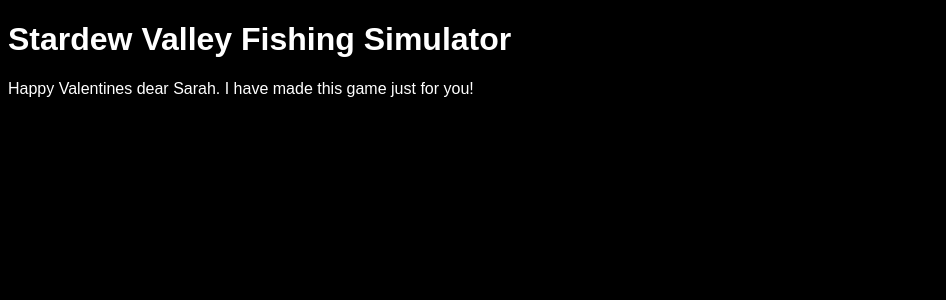
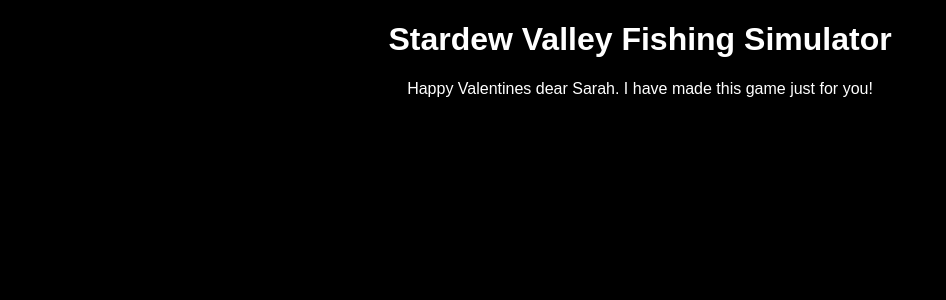
Before and after one commit to digao666/valentines-gift, a React (Vite) app: page / in a window 1280 px wide. Shown: the top 300 px of the page, without its empty margins (0-946 px from the left). Built offline with nearby package versions, Linux system fonts and the light colour scheme; a web font is replaced by a local one.

Commit message:
Added layout for the game box

```diff
--- a/src/App.css
+++ b/src/App.css
@@ -0,0 +1,16 @@
+.title {
+    text-align: center;
+}
+
+.game-box {
+    width: 100%;
+    height: 80vh;
+    margin-top: 40px;
+    display: flex;
+    justify-content: center;
+}
+
+.game {
+    width: 400px;
+    height: 400px;
+}
--- a/src/App.jsx
+++ b/src/App.jsx
@@ -2,10 +2,15 @@
 
 function App() {
   return (
-    <div>
-      <h1>Stardew Valley Fishing Simulator</h1>
-      <p>Happy Valentines dear Sarah. I have made this game just for you!</p>
-    </div>
+    <>
+      <div className="title">
+        <h1>Stardew Valley Fishing Simulator</h1>
+        <p>Happy Valentines dear Sarah. I have made this game just for you!</p>
+      </div>
+      <div className="game-box">
+        <div className="game"></div>
+      </div>
+    </>
   );
 }
 
```
